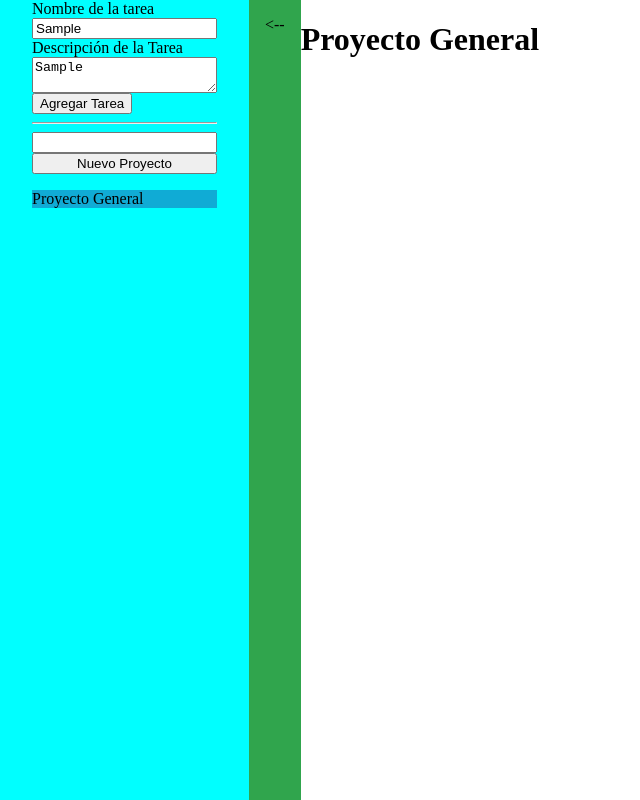
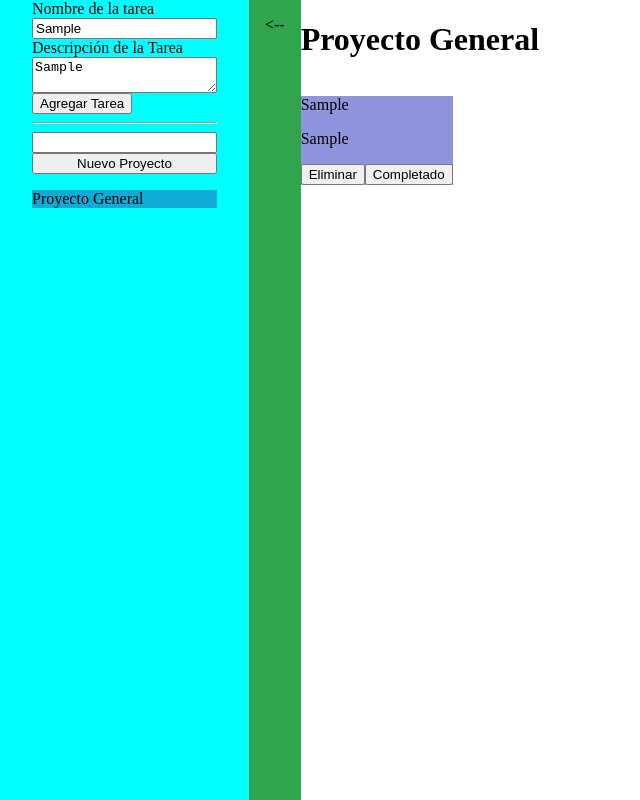
Before and after one commit to AxlinBishop/creador-tareas, a Vue app: page / in a window 1280 px wide. Both pictures are taken after typing "Sample", "Sample" into the empty fields and a click on the button "Agregar Tarea". Shown: the whole page, without its empty margins (0-640 px from the left). Built offline with nearby package versions, Linux system fonts and the light colour scheme.

Commit message:
Botones agregados y funcionando

```diff
--- a/src/App.vue
+++ b/src/App.vue
@@ -1,13 +1,21 @@
 <template>
   <div class="flex">
     <MenuTareas/>
-    <h1>{{ store.state.proyectoActual }}</h1>
+    <div class="div">
+      <h1>{{ store.state.proyectoActual }}</h1>  <!-- EL NOMBRE QUE APARECERÁ DE TITULO ES EL NOMBRE DEL PROYECTO ACTUAL -->
+      <div class="flex">
+        <ListaTareasPendientes/>
+        <ListaTareasCompletadas/>
+      </div>
+    </div>
+
   </div>
 </template>
 
 <script setup>
-import BloqueTarea from './components/BloqueTarea.vue';
 import MenuTareas from './components/MenuTareas.vue';
+import ListaTareasPendientes from './components/ListaTareasPendientes.vue';
+import ListaTareasCompletadas from './components/ListaTareasCompletadas.vue';
 import { useStore } from 'vuex'; /* PARA UTILIZAR LA STORE DE VUEX*/
 
 const store = useStore();
--- a/src/components/BloqueTarea.vue
+++ b/src/components/BloqueTarea.vue
@@ -1,12 +1,39 @@
 <!-- ESTE COMPONENTE ES CADA BLOQUE/TAREA QUE SE AGREGA A UNA LISTA DE TAREAS,
     DEPENDIENDO EL ESTADO COMPLETADA/PENDIENTE -->
 <template>
-    <div class="bloque">
-        <p class="bloque_nombre">Nombre de la tarea</p>
-        <p class="bloque_descripcion">Descripción de la tarea</p>
+    <div class="bloque" v-for="(tarea, index) in store.state.tareas" :key="index">
+        <div v-if="tarea.proyecto == store.state.proyectoActual"> <!-- SOLO SE RENDERIZARAN LAS TAREAS QUE SEAN DEL PROYECTO SELECCIONADO -->
+            <div class="bloque_info">
+                <p class="bloque_nombre">{{ tarea.nombre }}</p>
+                <p class="bloque_descripcion">{{ tarea.descripcion}}</p>
+            </div>
+            <div class="bloque_botones">
+                <button @click="eliminarTarea(index)">Eliminar</button>
+                <button v-if="tarea.estado == 'pendiente'" @click="cambiarEstado(index)">Completado</button>
+                <button v-if="tarea.estado == 'completado'" @click="cambiarEstado(index)">Pendiente</button>
+            </div>
+        </div>
     </div>
 </template>
 <script setup>
+import { useStore } from 'vuex'; /* PARA UTILIZAR LA STORE DE VUEX */
+
+const store = useStore(); /* PARA UTLIZAR LA STORE */
+
+/* MÉTODOS */
+/* AL PRESIONAR EL BOTÓN, LA TAREA SERÁ ELIMINADA */
+function eliminarTarea(index){
+    store.commit("eliminarTarea", index)
+}
+/* AL PRESIONAR EL BOTON CAMBIARA EL ESTADO DE LA TAREA A COMPLETADA */
+function cambiarEstado(index){
+    if(store.state.tareas[index].estado == "pendiente"){ /* SI EL ESTADO DE LA TAREA ES PENDIENTE */
+        store.commit("cambiarEstado", {indice: index, estado: "completado"}) /* ENVIA EL OBJETO COMO PAYLOAD */
+    }else{ /* EN CASO CONTRARIO (COMPLETADO) */
+        store.commit("cambiarEstado", {indice: index, estado: "pendiente"}) /* ENVIA EL OBJETO COMO PAYLOAD */
+    }
+
+}
 
 </script>
 
--- a/src/components/ListaTareasCompletadas.vue
+++ b/src/components/ListaTareasCompletadas.vue
@@ -1,4 +1,4 @@
-<!-- ESTE COMPONENTE ES LA LISTA DONDE SE ACOMODARA´N COMO BLOQUES LAS TAREAS QUE ESTAN COMPLETADAS -->
+<!-- ESTE COMPONENTE ES LA LISTA DONDE SE ACOMODARÁN COMO BLOQUES LAS TAREAS QUE ESTAN COMPLETADAS -->
 <template>
     <div>
 
--- a/src/components/ListaTareasPendientes.vue
+++ b/src/components/ListaTareasPendientes.vue
@@ -1,6 +1,14 @@
 <!-- ESTE COMPONENTE ES LA LISTA DONDE SE ACOMODARA´N COMO BLOQUES LAS TAREAS QUE ESTAN PENDIENTES -->
 <template>
-    <div>
-
+    <div class="lista">
+        <BloqueTarea/>
     </div>
 </template>
+
+<script setup>
+import BloqueTarea from './BloqueTarea.vue';
+</script>
+
+<style scoped>
+
+</style>
--- a/src/components/MenuTareas.vue
+++ b/src/components/MenuTareas.vue
@@ -59,7 +59,7 @@ function cambiarProyectoActual(index){
 
 /* AL PRESIONAR EL BOTÓN SE AGREGARÁ EL STATE UNA NUEVA TAREA EN EL ARREGLO */
 function agregarTarea(nombre, descripcion){
-    tarea.value = {"proyecto": proyectoActual, "nombre": nombreTarea.value, "descripcion": descripcionTarea.value, "estado": "pendiente"}
+    tarea.value = {"proyecto": proyectoActual.value, "nombre": nombreTarea.value, "descripcion": descripcionTarea.value, "estado": "pendiente"}
     store.commit("agregarTarea", tarea.value) /* ENVIA TAREA.VALUE COMO PAYLOAD A LA MUTACIÓN */
 }
 /* AL PRESIONAR LA BARRA DE EXPANSIÓN */
--- a/src/store/index.js
+++ b/src/store/index.js
@@ -18,8 +18,15 @@ export default createStore({
     agregarTarea: function(state, payload){
       state.tareas.push(payload)
     },
-
-    /* CAMBIA EL ESTADO DE isExpanded */
+    /* ELIMINAR TAREA */
+    eliminarTarea: function(state, payload){ /* RECIBE EL INDEX COMO PAYLOAD */
+      state.tareas.splice(payload, 1); /* ELIMINA EL ELEMENTO CON INDICE PAYLOAD DEL ARRAY */
+    },
+    /* CAMBIAR ESTADO DE LA TAREA */
+    cambiarEstado: function(state, payload){
+      state.tareas[payload.indice].estado = payload.estado /* CAMBIA EL ESTADO DEL ELEMENTO EN EL INDICE */
+    },
+    /* CAMBIA EL STATE DE isExpanded */
     changeExpandedState: function(state){
       if(state.isExpanded){
         state.isExpanded = false
```
